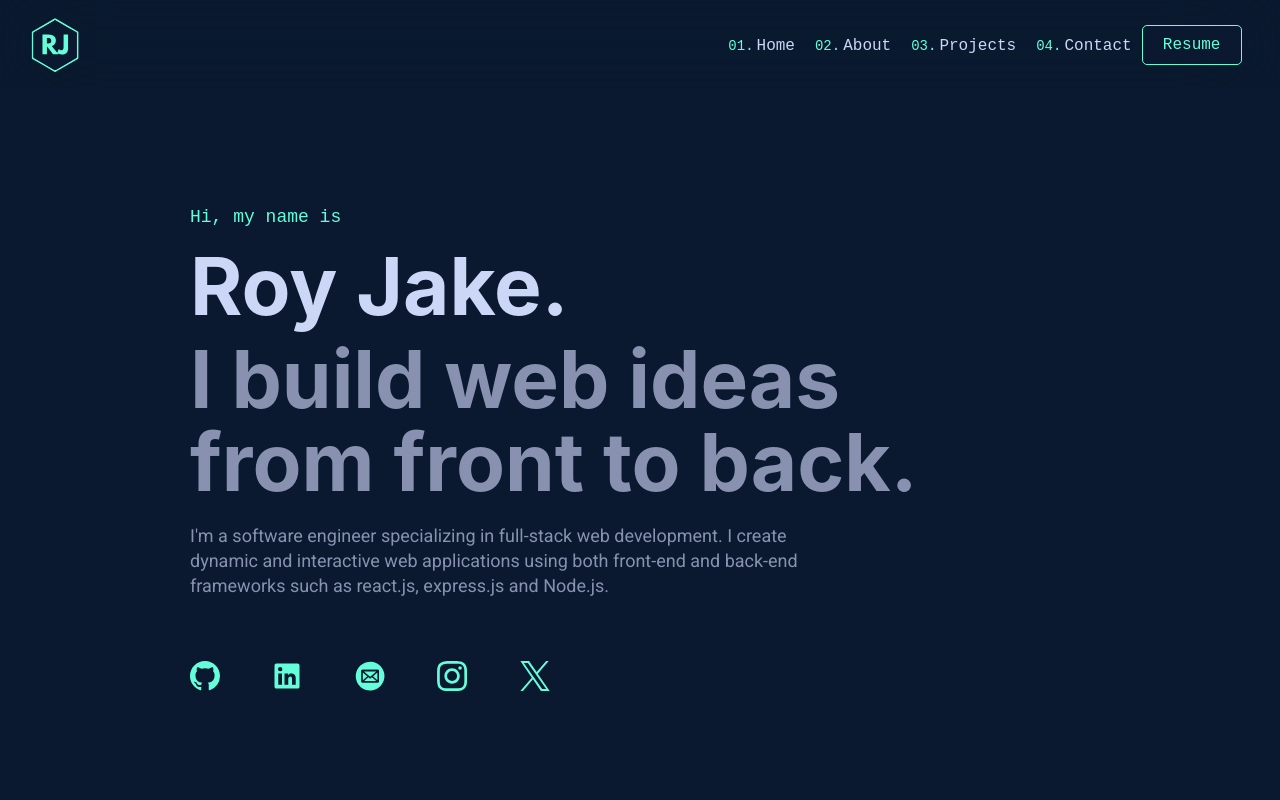
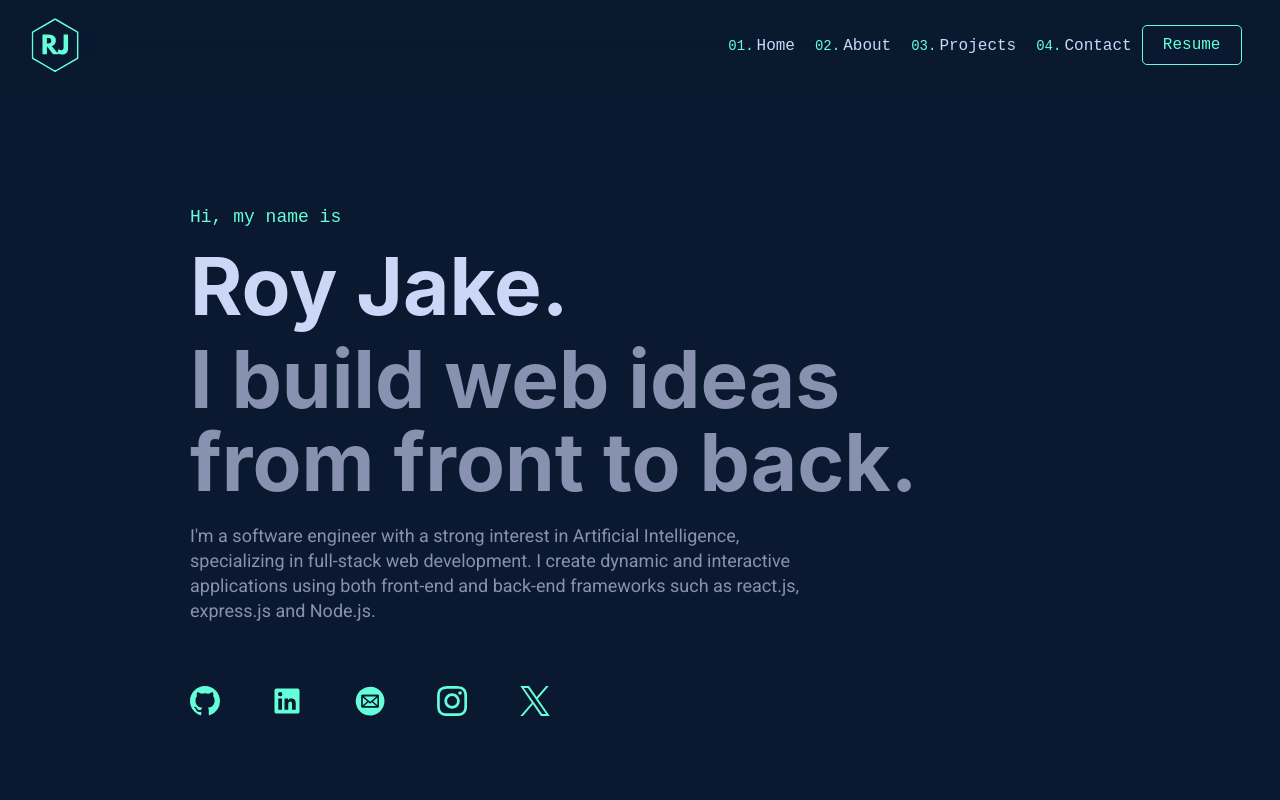
Before and after one commit to RoyJake/portfolioRoyJake, a React (Create React App) app: page / in a window 1280 px wide. Shown: the top 800 px of the page. Built offline with nearby package versions, Linux system fonts and the light colour scheme.

Commit message:
progress

```diff
--- a/src/Components/Header.js
+++ b/src/Components/Header.js
@@ -25,7 +25,7 @@ const Header = function () {
     <motion.h1 variants={onLoadHeaderAnimation}>Hi, my name is</motion.h1>
     <motion.h2 variants={onLoadHeaderAnimation}>Roy Jake.</motion.h2>
     <motion.h3 variants={onLoadHeaderAnimation}>I build web ideas from front to back.</motion.h3>
-    <motion.p variants={onLoadHeaderAnimation}>I'm a software engineer specializing in full-stack web development. I create dynamic and interactive web applications using both front-end and back-end frameworks such as react.js, express.js and Node.js. </motion.p>
+    <motion.p variants={onLoadHeaderAnimation}>I'm a software engineer with a strong interest in Artificial Intelligence, specializing in full-stack web development. I create dynamic and interactive applications using both front-end and back-end frameworks such as react.js, express.js and Node.js. </motion.p>
 
     <motion.div className='socialIcons' variants={onLoadHeaderAnimation}>
      <a href='https://github.com/RoyJake' target='_blank' rel="noreferrer" ><img src={github} alt='github'></img></a>
```
